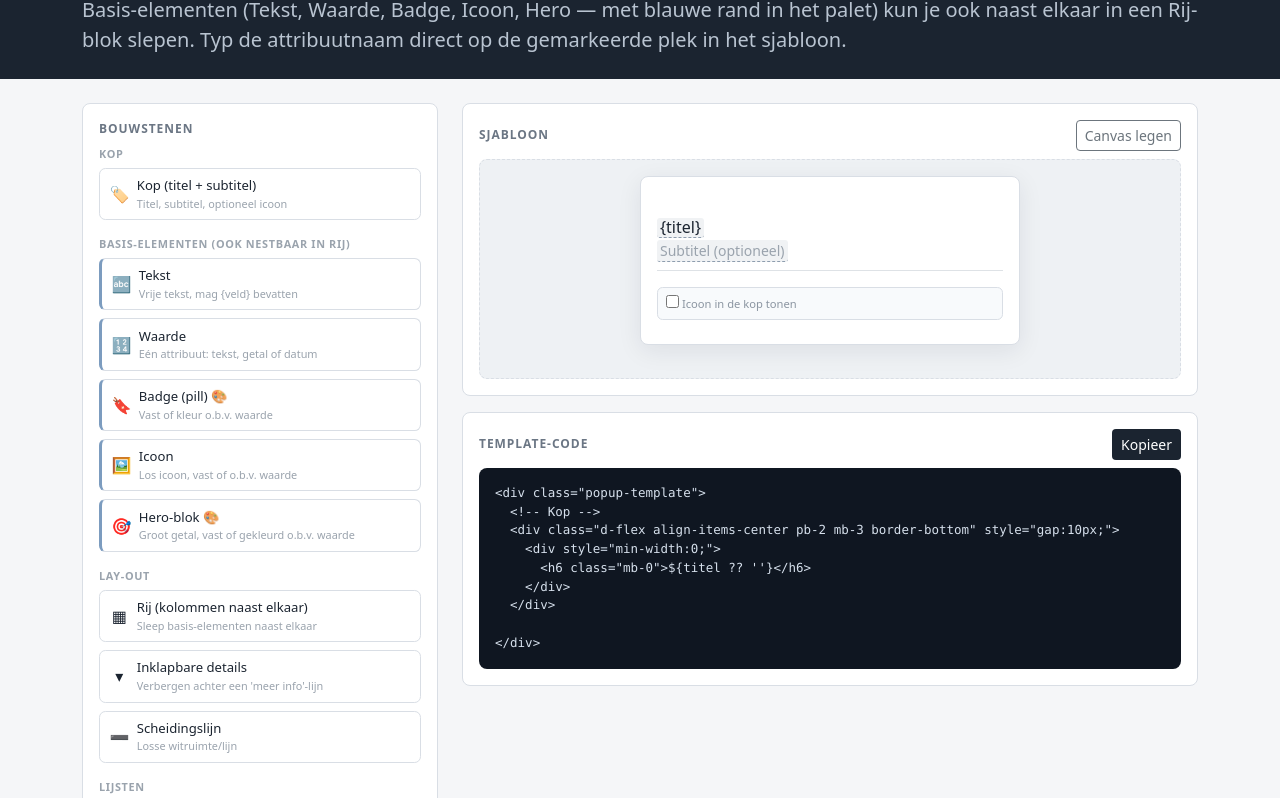
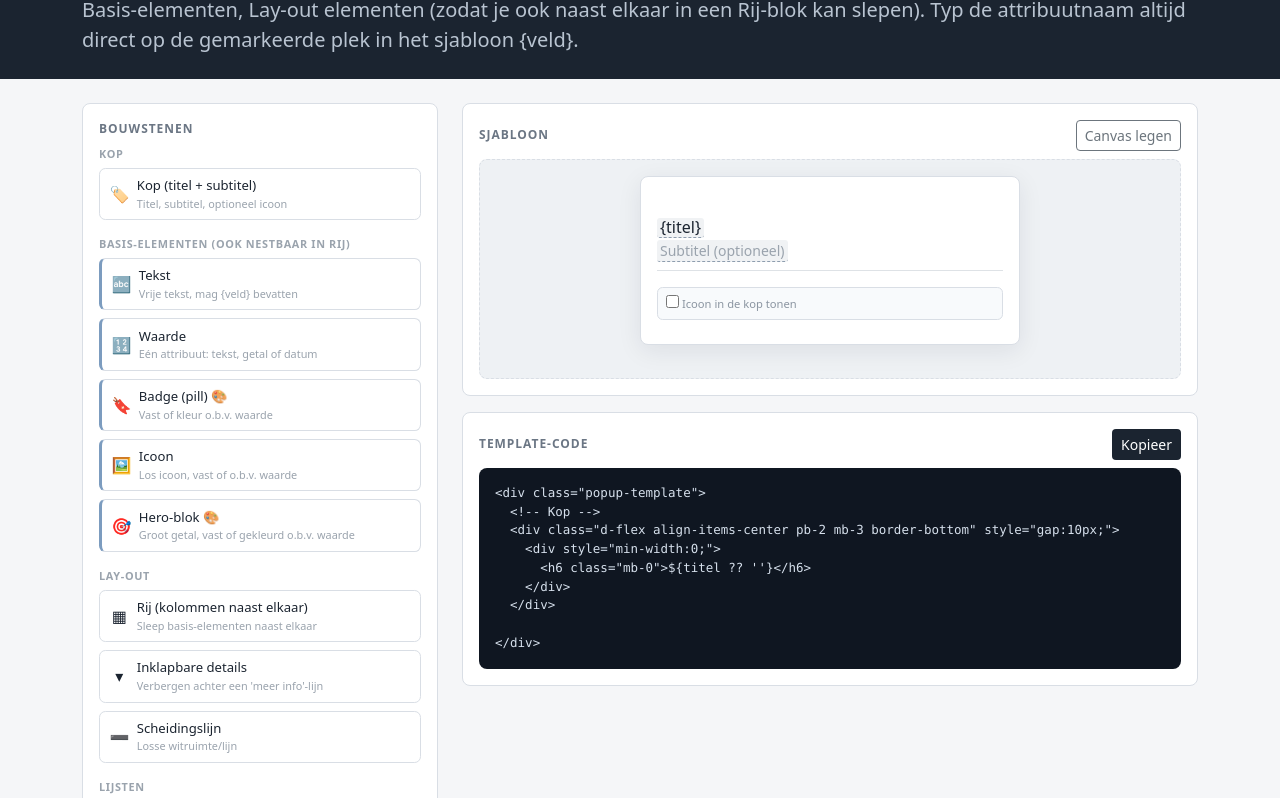
Before and after one commit to Dynamischmultibeeld/TemplatesBootstrap, a plain HTML site: page index.html in a window 1280 px wide. Shown: the part 62-860 px from the top of the page. Drawn offline with nearby package versions, Linux system fonts and the light colour scheme.

Commit message:
Uitleg aanpassingen

```diff
--- a/index.html
+++ b/index.html
@@ -3,7 +3,7 @@
 <head>
 <meta charset="UTF-8">
 <meta name="viewport" content="width=device-width, initial-scale=1.0">
-<title>Template Bouwer — Bootstrap popup-stijl</title>
+<title>Template Bouwer: Bootstrap popup-stijl</title>
 <link href="https://cdnjs.cloudflare.com/ajax/libs/bootstrap/5.3.3/css/bootstrap.min.css" rel="stylesheet">
 <style>
   :root{
@@ -79,7 +79,7 @@
 <header class="app-header py-4 mb-4">
   <div class="container">
     <h1 class="h4 mb-1">Template Bouwer</h1>
-    <p class="lead mb-0 small">Basis-elementen (Tekst, Waarde, Badge, Icoon, Hero — met blauwe rand in het palet) kun je ook naast elkaar in een Rij-blok slepen. Typ de attribuutnaam direct op de gemarkeerde plek in het sjabloon.</p>
+    <p class="lead mb-0 small">Basis-elementen, Lay-out elementen (zodat je ook naast elkaar in een Rij-blok kan slepen). Typ de attribuutnaam altijd direct op de gemarkeerde plek in het sjabloon {veld}.</p>
   </div>
 </header>
 
```
